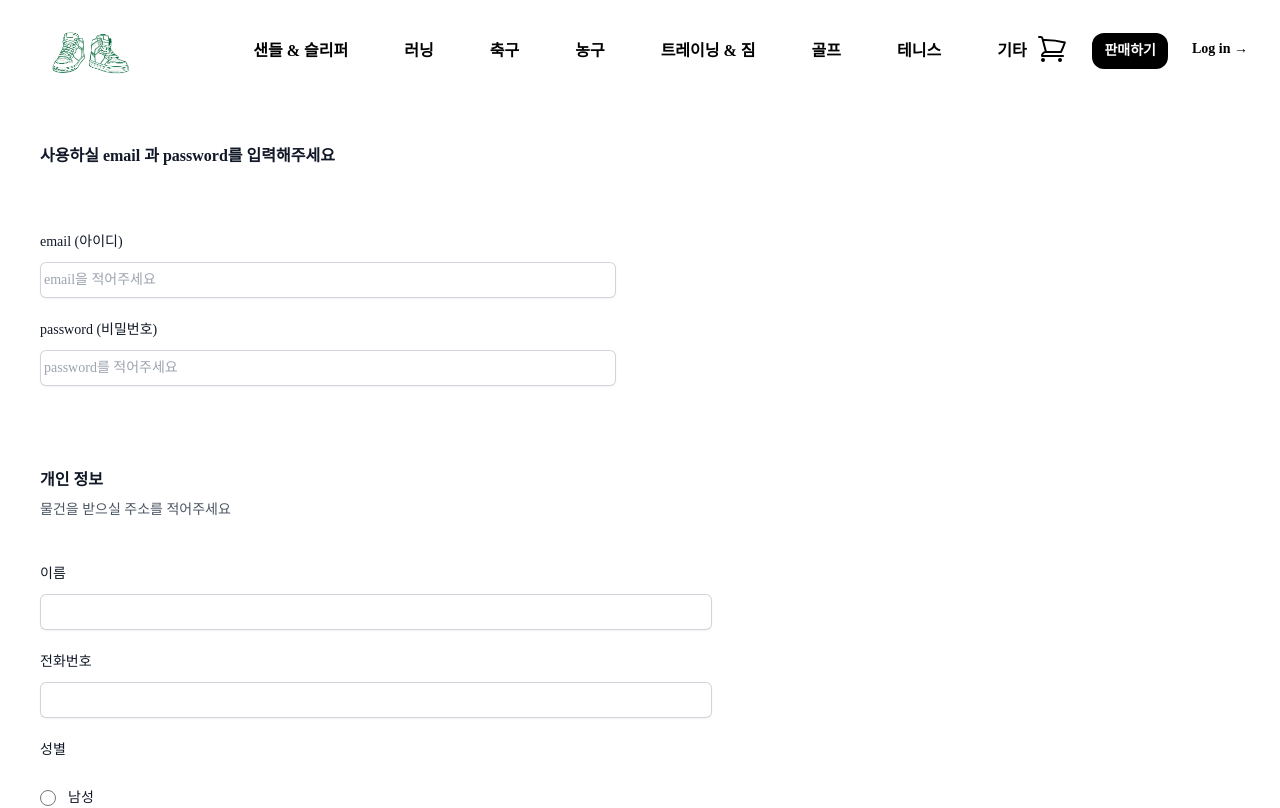
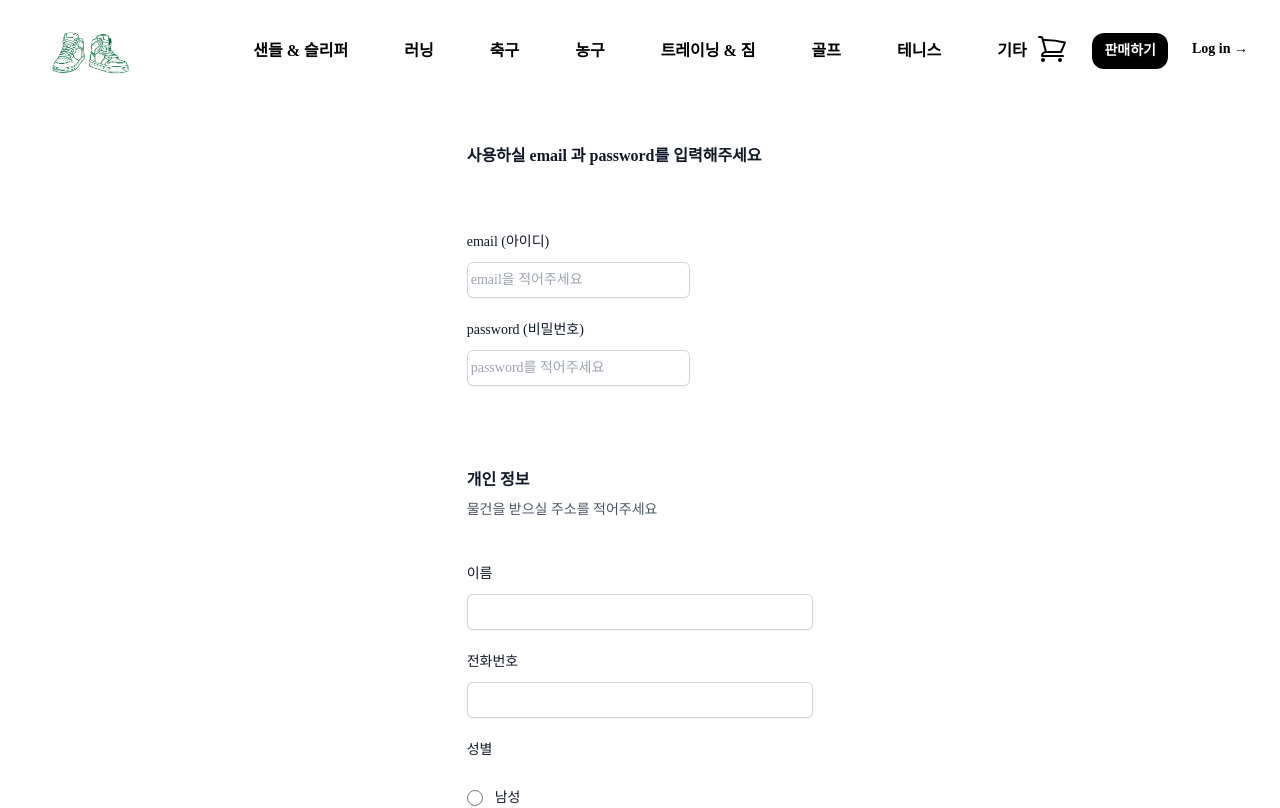
Before and after one commit to supercoding-shoppingmall-project/frontend, a React (Vite) app: page /signup in a window 1280 px wide. Shown: the top 808 px of the page. Built offline with nearby package versions, Linux system fonts and the light colour scheme; a web font is replaced by a local one.

Commit message:
[SignUp.jsx] css수정 및 password타입변경

```diff
--- a/src/components/signup/SignUp.jsx
+++ b/src/components/signup/SignUp.jsx
@@ -49,7 +49,7 @@ export default function SingUp() {
   return (
     <form
       onSubmit={submitHandle}
-      className="space-y-12 p-10 flex justify-center w-full"
+      className="space-y-12 p-10 flex justify-center w-1/3 mx-auto"
     >
       <div className="border-b border-gray-900/10 pb-12 w-full">
         <h1 className="text-base font-semibold leading-7 text-gray-900">
@@ -91,7 +91,7 @@ export default function SingUp() {
                 <input
                   id="password"
                   name="password"
-                  type="text"
+                  type="password"
                   placeholder="password를 적어주세요"
                   autoComplete="password"
                   className="block flex-1 border-0 bg-transparent py-1.5 pl-1 text-gray-900 placeholder:text-gray-400 focus:ring-0 sm:text-sm sm:leading-6"
```
